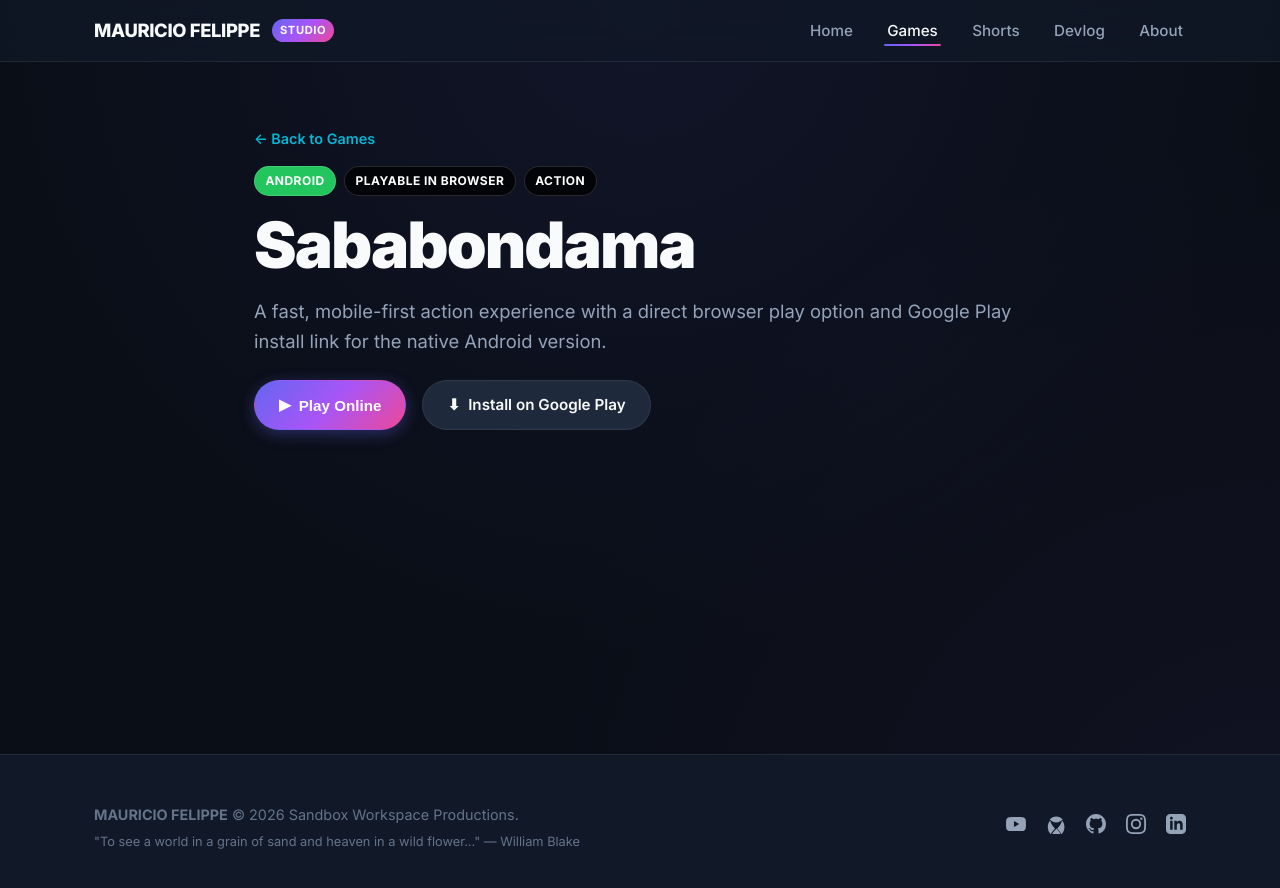
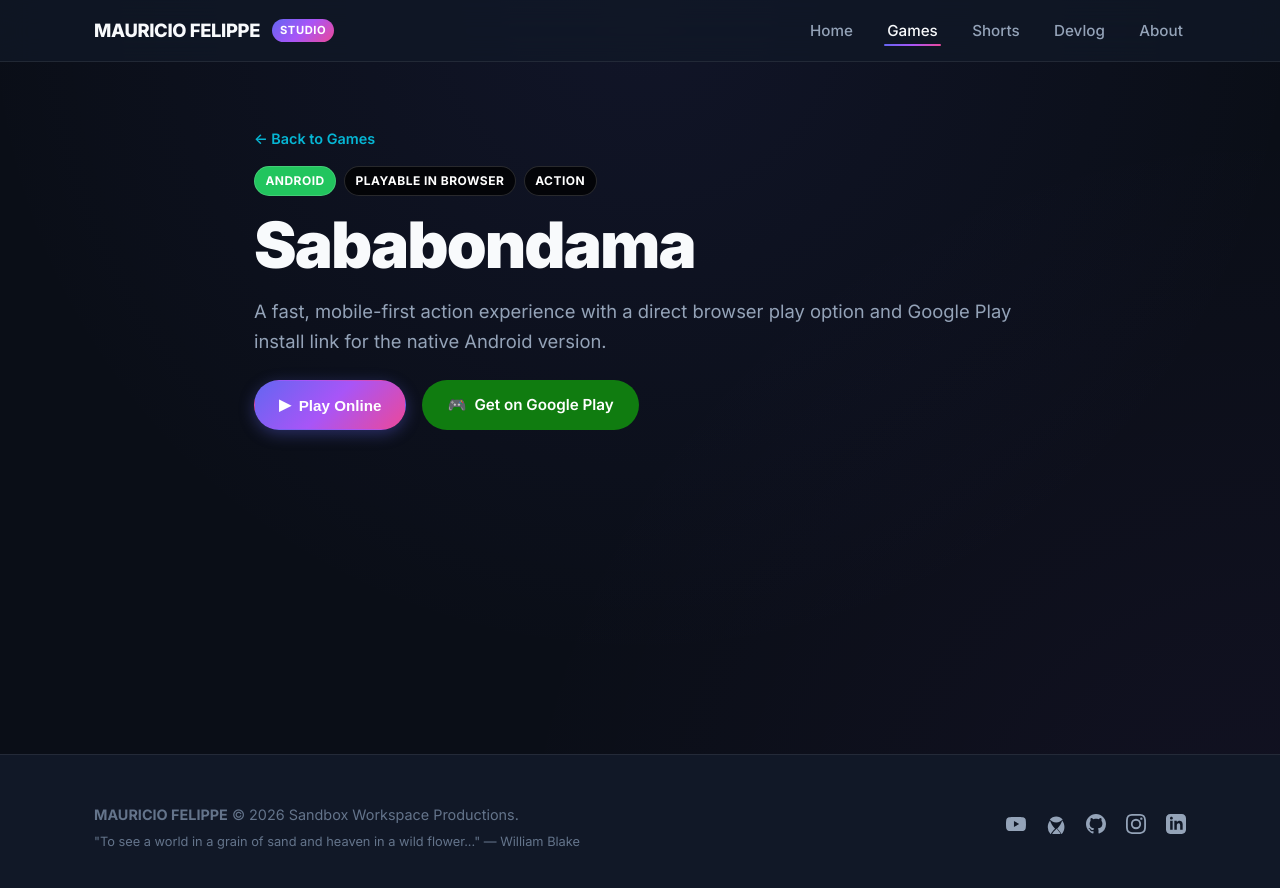
Before and after one commit to mauriciofelippe/mauriciofelippe.github.io, a Jekyll site: the page built from games/sabondama/index.html, in a window 1280 px wide. Shown: the top 888 px of the page. Built offline with Jekyll 4.4.1, drawn with Linux system fonts in a browser that asks for light colours.

Commit message:
another small change

```diff
--- a/games/sabondama/index.html
+++ b/games/sabondama/index.html
@@ -22,8 +22,8 @@ description: "Sababondama is a playable browser build of the action game, with d
         <button id="play-game-btn" type="button" class="btn btn-primary">
           <span>▶</span> Play Online
         </button>
-        <a href="https://play.google.com/store/apps/details?id=com.mauriciofelippe.sabondama&hl=en" target="_blank" rel="noopener" class="btn btn-secondary">
-          <span>⬇</span> Install on Google Play
+        <a href="https://play.google.com/store/apps/details?id=com.mauriciofelippe.sabondama&hl=en" target="_blank" rel="noopener" class="btn btn-xbox">
+          <span>🎮</span> Get on Google Play
         </a>
       </div>
     </div>
```
